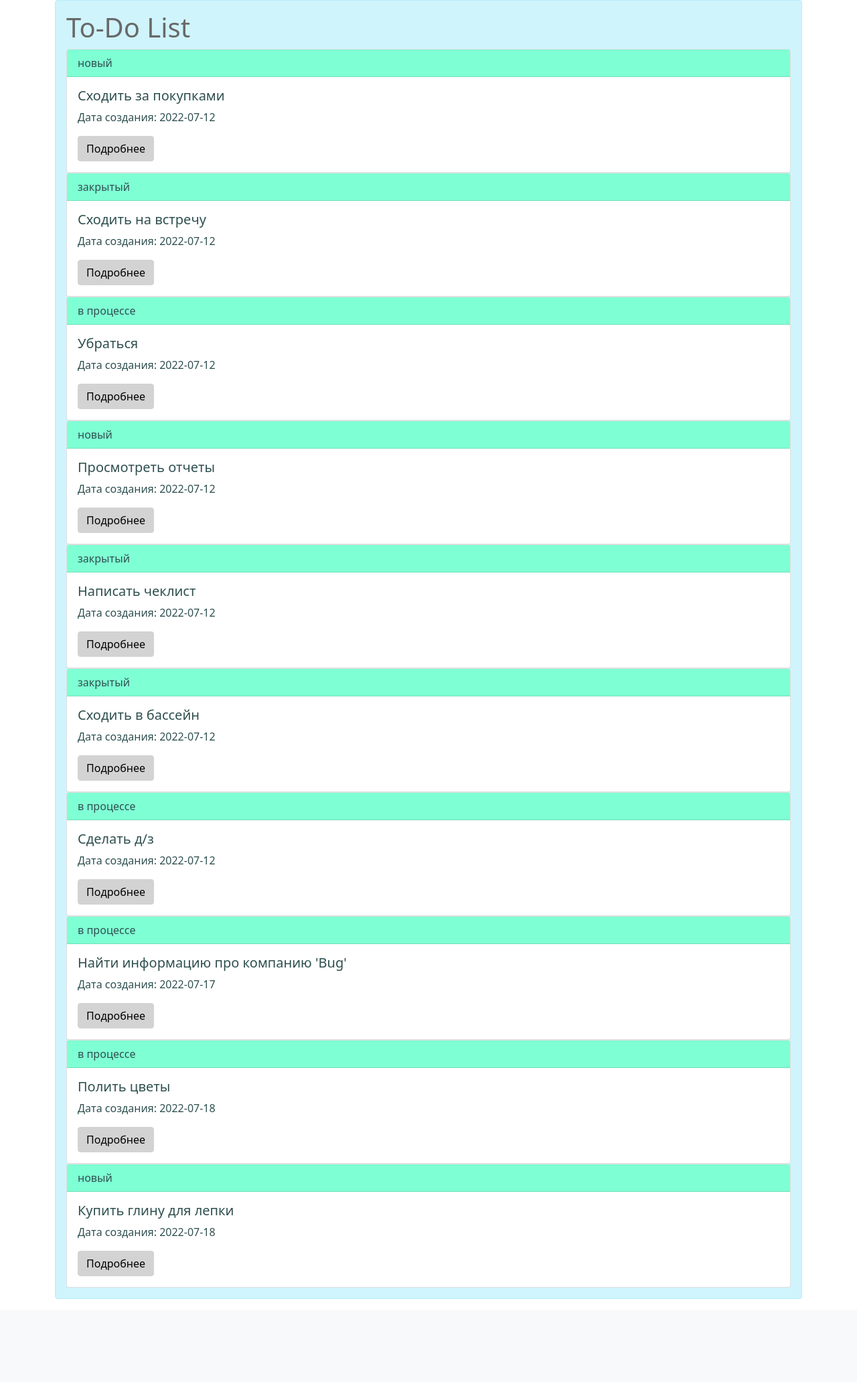
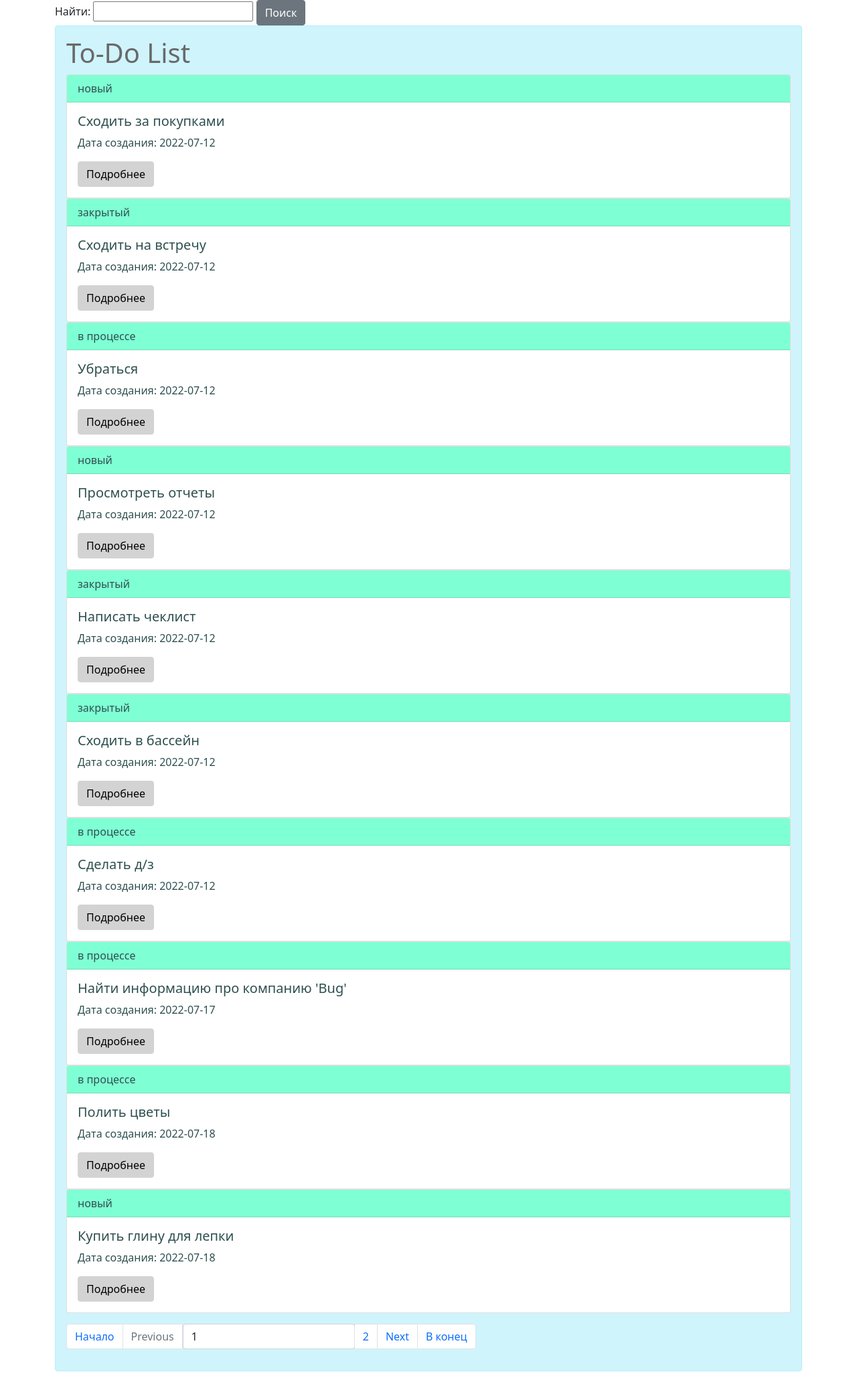
Before and after one commit to ChiderovaUmutay/issue_tracker, a Django app: page / in a window 1280 px wide. Shown: the part 56-2120 px from the top of the page at 67% size. Before the commit the page ends 1996 px from the top, so only its background shows below. Run offline with Django 4.2, Linux system fonts and the light colour scheme; data comes from the database, SQL or seed files in the repository.

Commit message:
Написала шаблон для пагинаций 'pagination.html' и подключила его в index.html; Написала шаблон для формы поиска 'search.html' и подключила его в index.html;

```diff
--- a/webapp/templates/index.html
+++ b/webapp/templates/index.html
@@ -5,6 +5,7 @@
     </li>
 {% endblock %}
 {% block content %}
+    {% include "partial/search.html" %}
     <div class="alert alert-info" role="alert">
         <h1 style="color: dimgrey">To-Do List</h1>
         {% for task in tasks %}
@@ -21,5 +22,8 @@
                 </div>
             </div>
         {% endfor %}
+    {% if is_paginated %}
+        {% include "partial/pagination.html" %}
+    {% endif %}
     </div>
 {% endblock %}
--- /dev/null
+++ b/webapp/templates/partial/pagination.html
@@ -0,0 +1,51 @@
+<ul class="pagination mt-3">
+    <li class="page-item">
+        <a class="page-link" href="?page=1{% if query %}&{{ query }}{% endif %}">Начало</a>
+    </li>
+    {% if page_obj.has_previous %}
+        <li class="page-item">
+            <a class="page-link" href="?page={{ page_obj.previous_page_number }}{% if query %}&{{ query }}{% endif %}">Previous</a>
+        </li>
+        <li class="page-item">
+            <a class="page-link"
+               href="?page={{ page_obj.previous_page_number }}{% if query %}&{{ query }}{% endif %}">{{ page_obj.previous_page_number }}</a>
+        </li>
+    {% else %}
+        <li class="page-item disabled">
+            <a class="page-link" href="#" tabindex="-1" aria-disabled="true">Previous</a>
+        </li>
+    {% endif %}
+
+    <li class="page-item active" aria-current="page">
+        <form method="get">
+            <label for="page">
+                <input class="form-control" type="text" name="page" id="page" value="{{ page_obj.number }}">
+            </label>
+            {% if search %}
+                <label>
+                    <input class="form-control" hidden type="text" name="search" value="{{ search }}">
+                    <button class="form-control" type="submit">Перейти</button>
+                </label>
+            {% endif %}
+        </form>
+    </li>
+
+    {% if page_obj.has_next %}
+        <li class="page-item">
+            <a class="page-link"
+               href="?page={{ page_obj.next_page_number }}{% if query %}&{{ query }}{% endif %}">{{ page_obj.next_page_number }}</a>
+        </li>
+        <li class="page-item">
+            <a class="page-link"
+               href="?page={{ page_obj.next_page_number }}{% if query %}&{{ query }}{% endif %}">Next</a>
+        </li>
+    {% else %}
+        <li class="page-item disabled">
+            <a class="page-link" href="#" tabindex="-1" aria-disabled="true">Next</a>
+        </li>
+    {% endif %}
+    <li class="page-item">
+        <a class="page-link" href="?page={{ page_obj.paginator.num_pages }}{% if query %}&{{ query }}{% endif %}">В
+            конец</a>
+    </li>
+</ul>
--- /dev/null
+++ b/webapp/templates/partial/search.html
@@ -0,0 +1,8 @@
+<form class="text-left" action="" method="GET">
+    <label for="{{ form.search.id_for_label }}">{{ form.search.label }}:</label>
+    {{ form.search }}
+    <input type="submit" class="btn btn-secondary" value="Поиск">
+    {% for error in form.search.errors %}
+        <p class="form-error">{{ error }}</p>
+    {% endfor %}
+</form>
```
